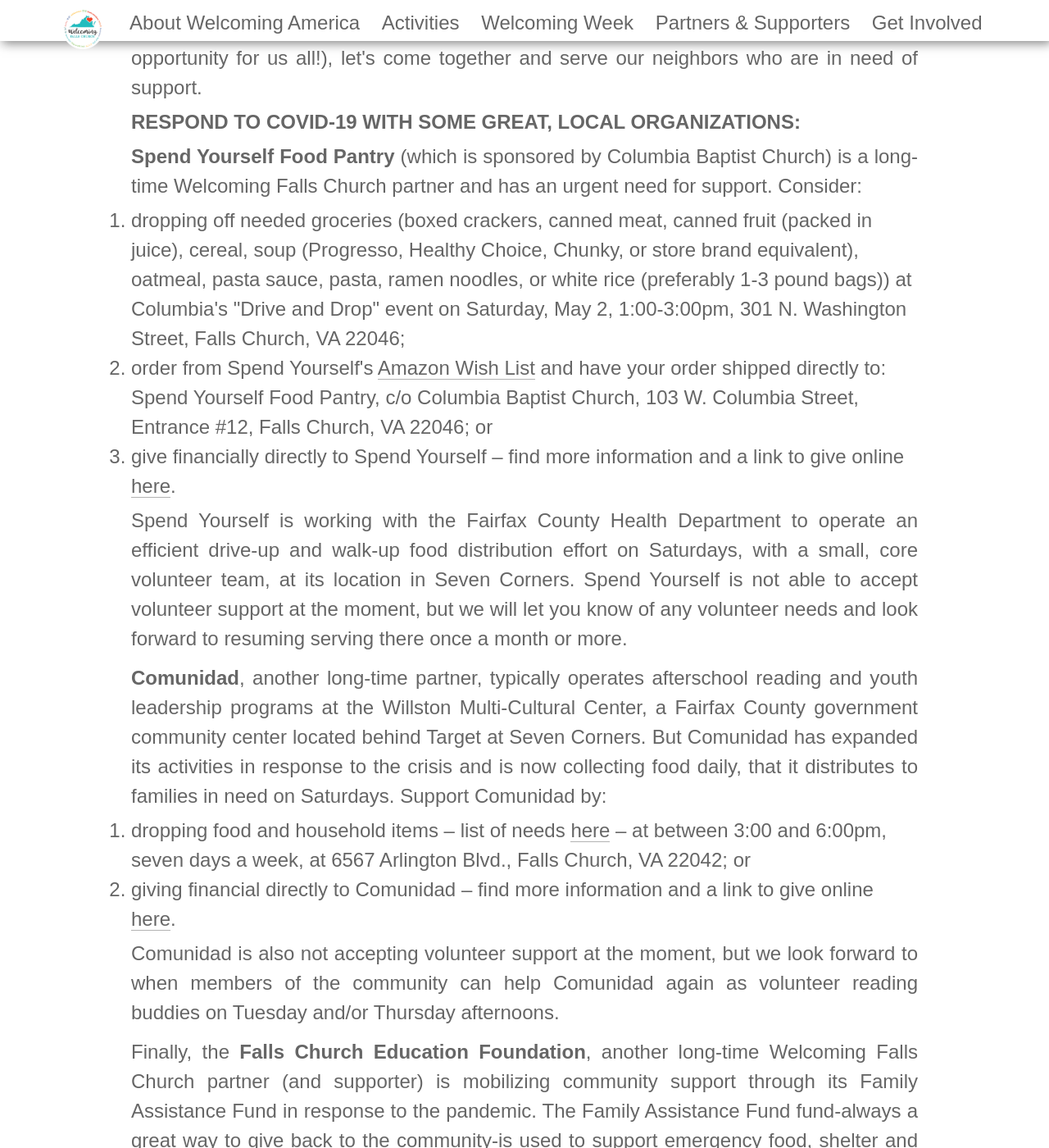
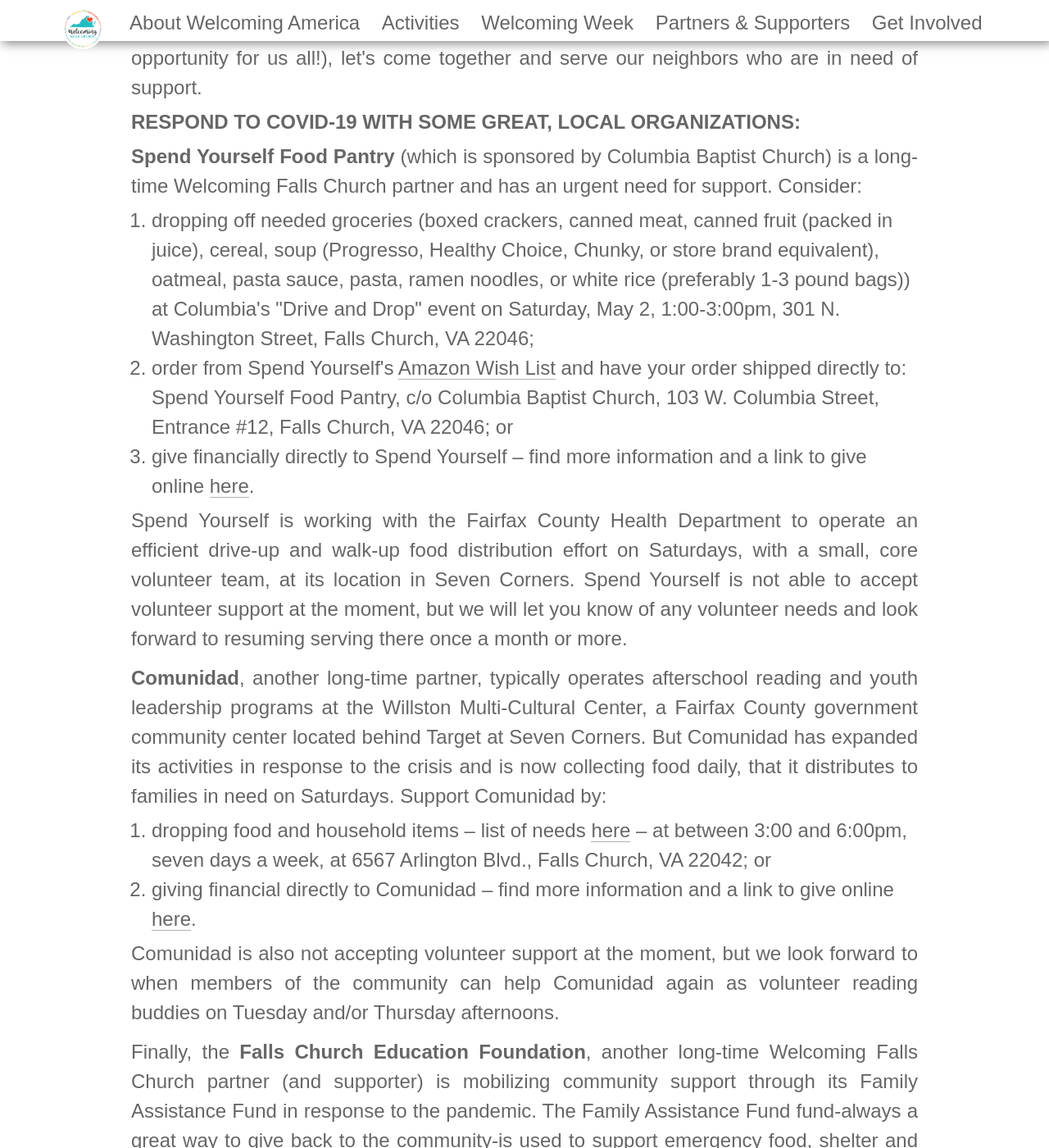
Before and after one commit to wfctest/wfctest, a Jekyll site: the page built from serve.html, in a window 1280 px wide and 1400 px high, scrolled down 813 px. Shown: the whole window at 82% size. Built offline with Jekyll 4.4.1, drawn with Linux system fonts in a browser that asks for light colours; some web fonts are replaced.

Commit message:
Indent ol

```diff
--- a/css/main.css
+++ b/css/main.css
@@ -89,7 +89,7 @@ section {
 section > h1 ~ img {
     text-align: center;
 }
-section ul {
+section ul, section ol {
     padding-left: 25px;
 }
 section.wide {}
```
